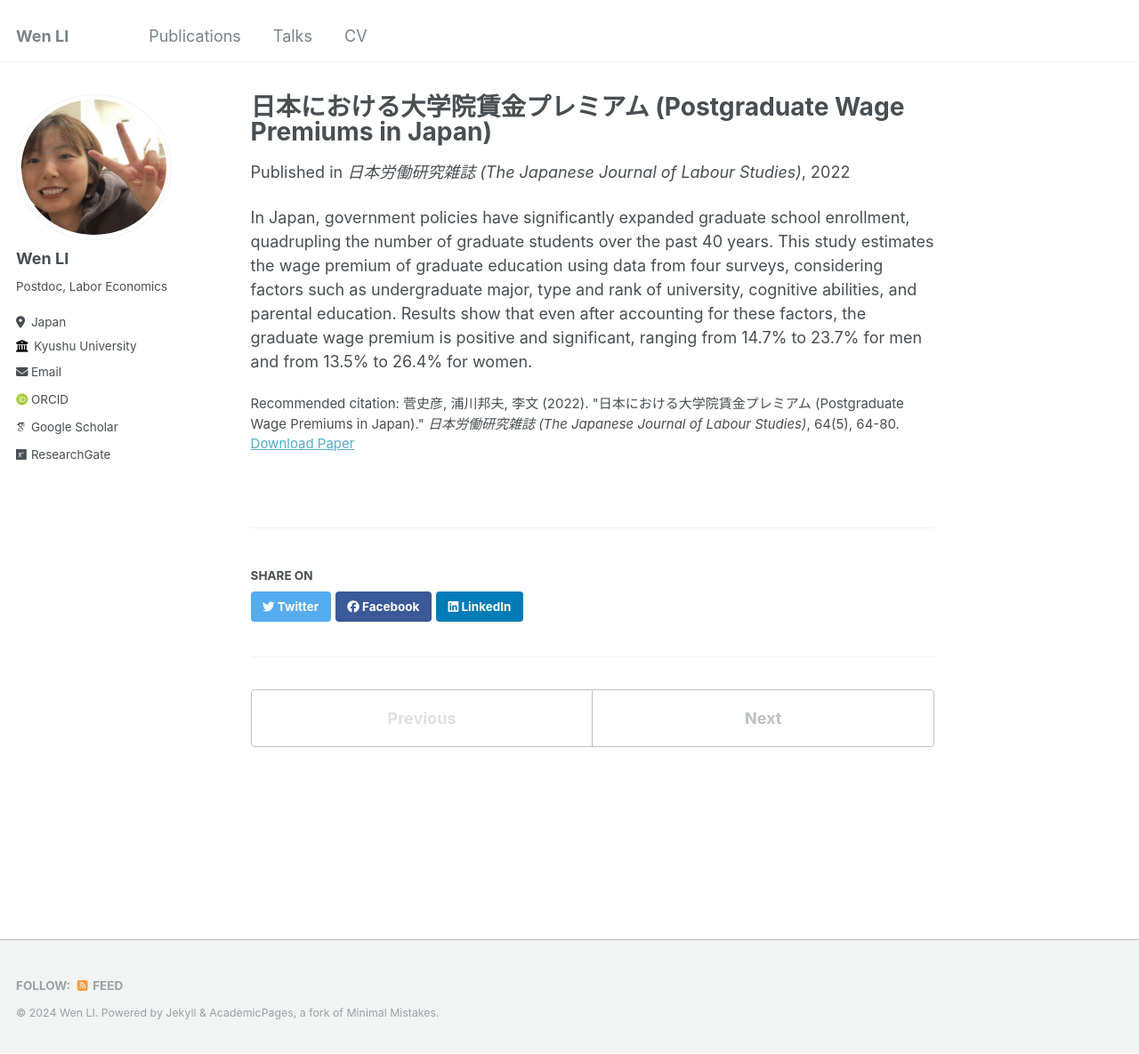
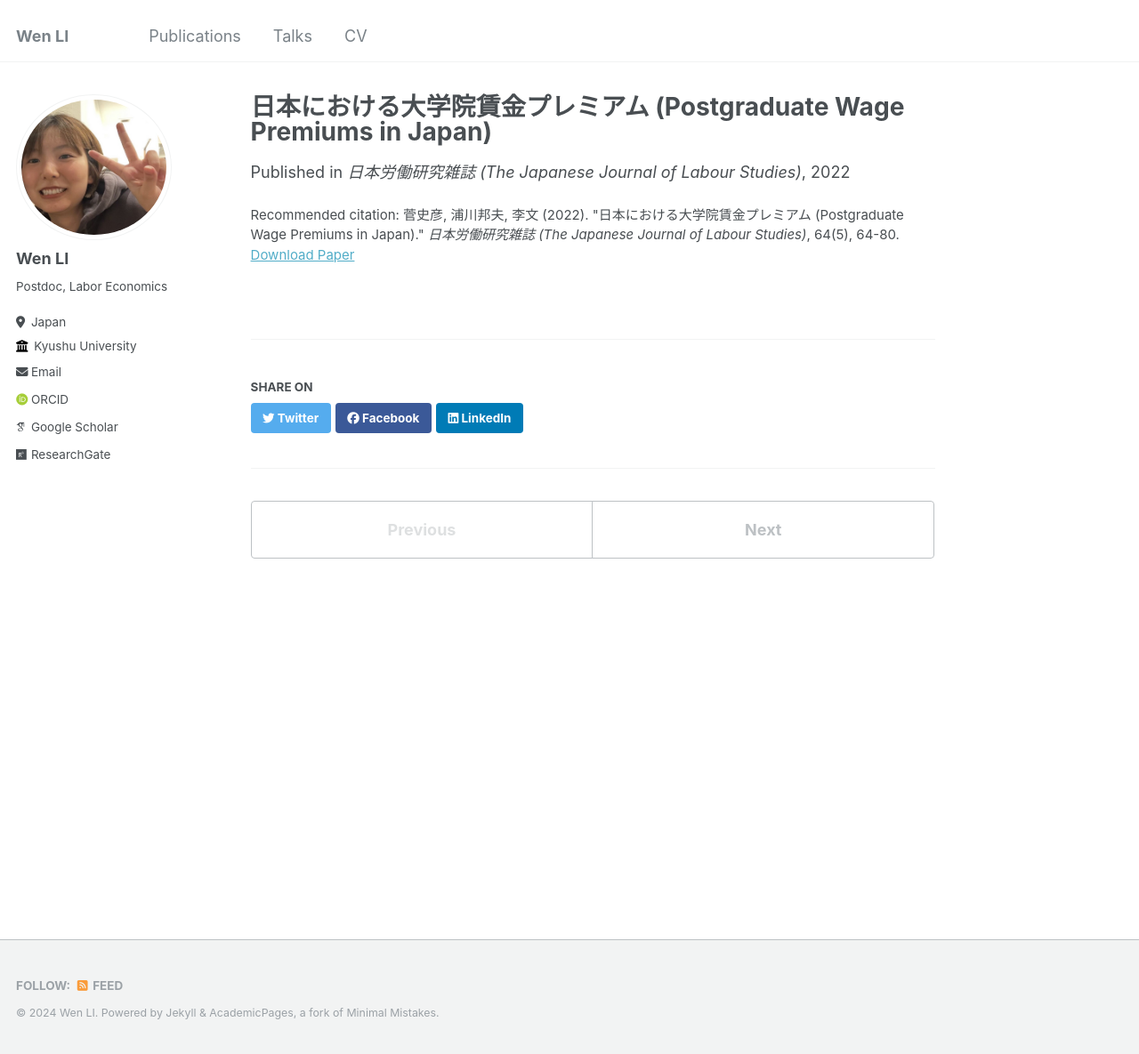
Before and after one commit to wenli-econ/wenli-econ.github.io, a Jekyll site: the page built from _publications/2022-05-01-postgraduate-wage-premiums-japan-number-2.md, in a window 1280 px wide and 1185 px high. Shown: the whole window at 89% size. Built offline with Jekyll 4.4.1, drawn with Linux system fonts in a browser that asks for light colours; some web fonts are replaced.

Commit message:
Update 2022-05-01-postgraduate-wage-premiums-japan-number-2.md

```diff
--- a/_publications/2022-05-01-postgraduate-wage-premiums-japan-number-2.md
+++ b/_publications/2022-05-01-postgraduate-wage-premiums-japan-number-2.md
@@ -7,4 +7,4 @@ venue: '日本労働研究雑誌 (The Japanese Journal of Labour Studies)'
 paperurl: 'https://www.jil.go.jp/institute/zassi/backnumber/2022/05/pdf/064-080.pdf'
 citation: '菅史彦, 浦川邦夫, 李文 (2022). "日本における大学院賃金プレミアム (Postgraduate Wage Premiums in Japan)." <i>日本労働研究雑誌 (The Japanese Journal of Labour Studies)</i>, 64(5), 64-80.'
 ---
-In Japan, government policies have significantly expanded graduate school enrollment, quadrupling the number of graduate students over the past 40 years. This study estimates the wage premium of graduate education using data from four surveys, considering factors such as undergraduate major, type and rank of university, cognitive abilities, and parental education. Results show that even after accounting for these factors, the graduate wage premium is positive and significant, ranging from 14.7% to 23.7% for men and from 13.5% to 26.4% for women.
+<!-- In Japan, government policies have significantly expanded graduate school enrollment, quadrupling the number of graduate students over the past 40 years. This study estimates the wage premium of graduate education using data from four surveys, considering factors such as undergraduate major, type and rank of university, cognitive abilities, and parental education. Results show that even after accounting for these factors, the graduate wage premium is positive and significant, ranging from 14.7% to 23.7% for men and from 13.5% to 26.4% for women.  -->
```
